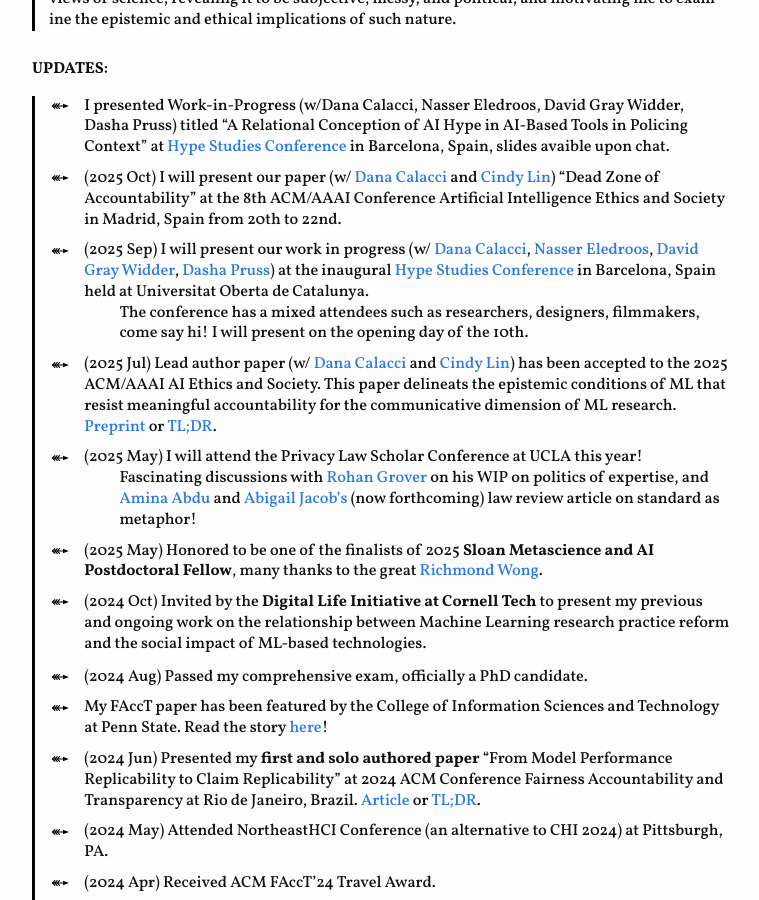
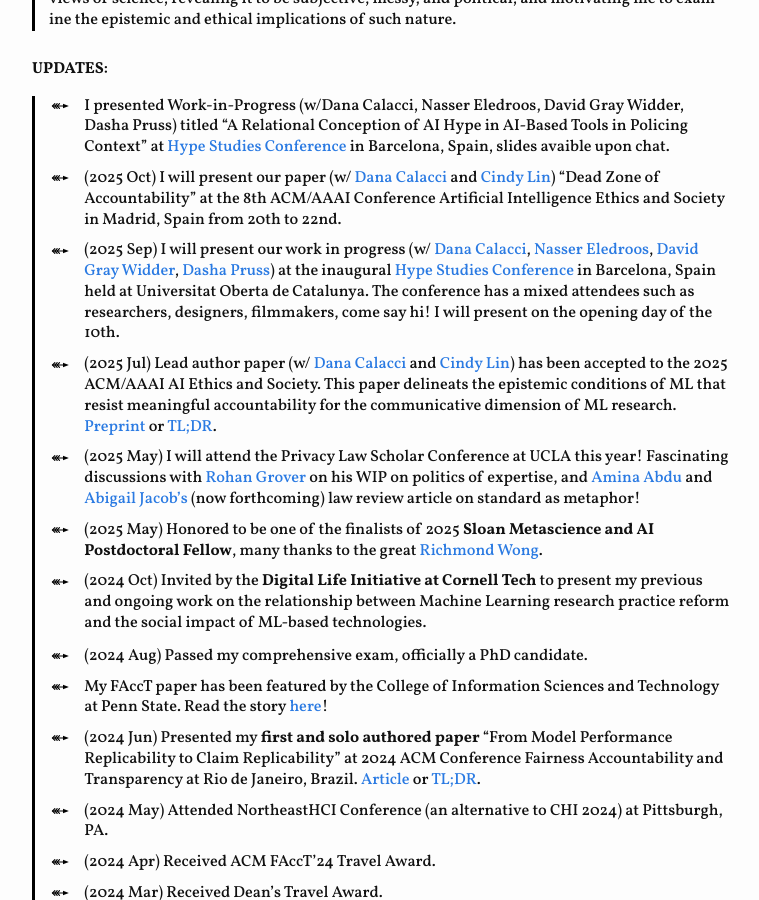
Before and after one commit to koutianqi/koutianqi.github.io, a Jekyll site: the page built from index.markdown, in a window 1280 px wide and 900 px high, scrolled down 745 px. Shown: the whole window, without its empty margins (258-1017 px from the left). Built offline with Jekyll 4.4.1, drawn with Linux system fonts in a browser that asks for light colours.

```diff
--- a/index.markdown
+++ b/index.markdown
@@ -42,12 +42,9 @@ I received a BS in Economics from Harbin Institute of Technology and Monash Univ
 <div class="pubs updates" markdown="1">
 - I presented Work-in-Progress (w/Dana Calacci, Nasser Eledroos, David Gray Widder, Dasha Pruss) titled "A Relational Conception of AI Hype in AI-Based Tools in Policing Context" at [Hype Studies Conference](https://hypestudies.org/conference) in Barcelona, Spain, slides avaible upon chat.
 - (2025 Oct) I will present our paper (w/ [Dana Calacci](https://www.dcalacci.net) and [Cindy Lin](https://lincindy.com)) "Dead Zone of Accountability" at the 8th ACM/AAAI Conference Artificial Intelligence Ethics and Society in Madrid, Spain from 20th to 22nd.
-- (2025 Sep) I will present our work in progress (w/ [Dana Calacci](https://www.dcalacci.net), [Nasser Eledroos](https://nasser.wiki), [David Gray Widder](https://davidwidder.me), [Dasha Pruss](https://www.dashapruss.com)) at the inaugural [Hype Studies Conference](https://hypestudies.org) in Barcelona, Spain held at Universitat Oberta de Catalunya.
-  - The conference has a mixed attendees such as researchers, designers, filmmakers, come say hi! I will present on the opening day of the 10th.
+- (2025 Sep) I will present our work in progress (w/ [Dana Calacci](https://www.dcalacci.net), [Nasser Eledroos](https://nasser.wiki), [David Gray Widder](https://davidwidder.me), [Dasha Pruss](https://www.dashapruss.com)) at the inaugural [Hype Studies Conference](https://hypestudies.org) in Barcelona, Spain held at Universitat Oberta de Catalunya. The conference has a mixed attendees such as researchers, designers, filmmakers, come say hi! I will present on the opening day of the 10th.
 - (2025 Jul) Lead author paper (w/ [Dana Calacci](https://www.dcalacci.net) and [Cindy Lin](https://lincindy.com)) has been accepted to the 2025 ACM/AAAI AI Ethics and Society. This paper delineats the epistemic conditions of ML that resist meaningful accountability for the communicative dimension of ML research. [Preprint](https://arxiv.org/abs/2508.08739) or [TL;DR](https://www.linkedin.com/posts/koutianqi_dead-zone-of-accountability-why-social-claims-activity-7361214088003108864-3aJR?utm_source=share&utm_medium=member_desktop&rcm=ACoAACPLLPcBeEM19ytgUOpXQQb6x_SjOdrvjtQ).
-- (2025 May) I will attend the Privacy Law Scholar Conference at UCLA this year!
-  - Fascinating discussions with [Rohan Grover](https://www.rohangrover.org) on his WIP on politics of expertise, and
-  - [Amina Abdu](https://aminaxabdu.github.io) and [Abigail Jacob's](https://azjacobs.com) (now forthcoming) law review article on standard as metaphor!
+- (2025 May) I will attend the Privacy Law Scholar Conference at UCLA this year! Fascinating discussions with [Rohan Grover](https://www.rohangrover.org) on his WIP on politics of expertise, and [Amina Abdu](https://aminaxabdu.github.io) and [Abigail Jacob's](https://azjacobs.com) (now forthcoming) law review article on standard as metaphor!
 - (2025 May) Honored to be one of the finalists of 2025 **Sloan Metascience and AI Postdoctoral Fellow**, many thanks to the great [Richmond Wong](https://richmondywong.com).
 - (2024 Oct) Invited by the **Digital Life Initiative at Cornell Tech** to present my previous and ongoing work on the relationship between Machine Learning research practice reform and the social impact of ML-based technologies.
 
```
